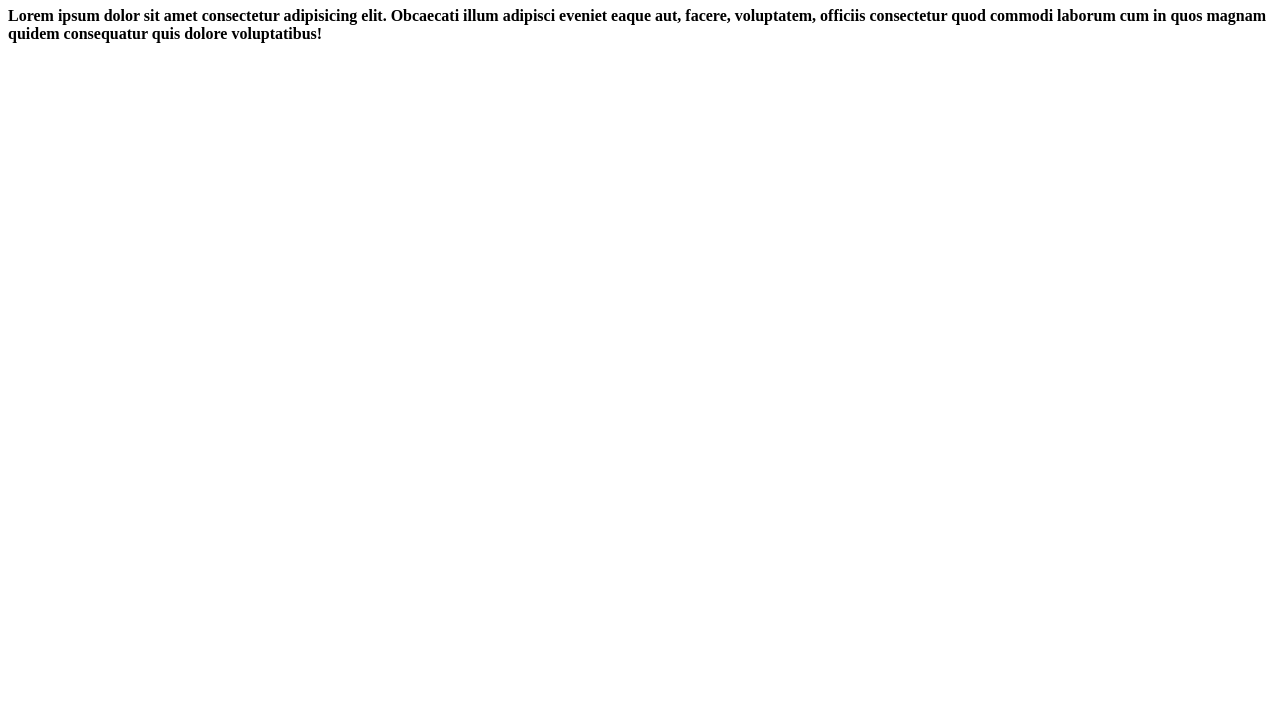
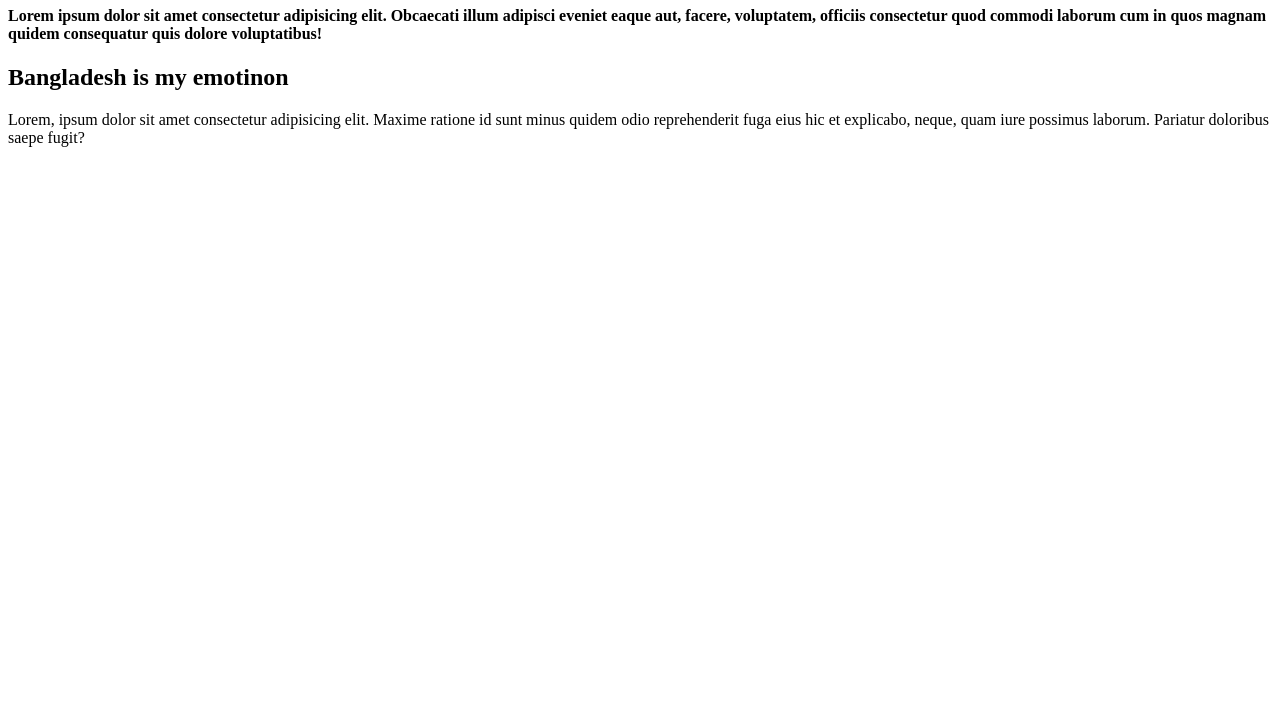
Before and after one commit to Sakib0093/git-test, a plain HTML site: page index.html in a window 1280 px wide. Shown: the part 73-800 px from the top of the page. Drawn offline with Linux system fonts and the light colour scheme.

Commit message:
added the second and third paragraph

```diff
--- a/index.html
+++ b/index.html
@@ -8,5 +8,7 @@
 <body>
     <h1>Hello world!</h1>
     <h4>Lorem ipsum dolor sit amet consectetur adipisicing elit. Obcaecati illum adipisci eveniet eaque aut, facere, voluptatem, officiis consectetur quod commodi laborum cum in quos magnam quidem consequatur quis dolore voluptatibus!</h4>
+   <h2>Bangladesh is my emotinon</h2>
+   Lorem, ipsum dolor sit amet consectetur adipisicing elit. Maxime ratione id sunt minus quidem odio reprehenderit fuga eius hic et explicabo, neque, quam iure possimus laborum. Pariatur doloribus saepe fugit?
 </body>
 </html>
```
